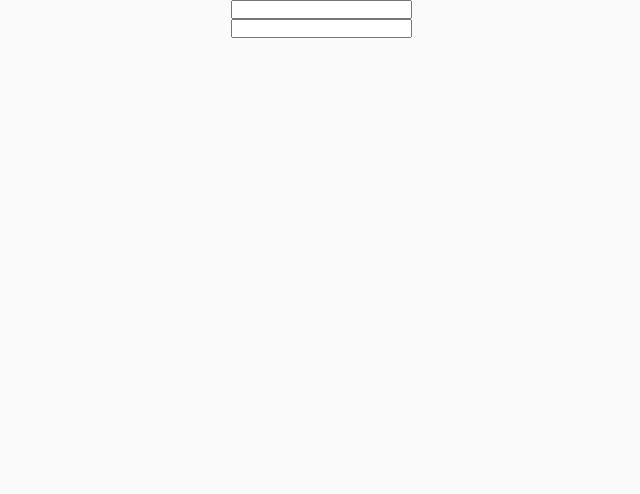
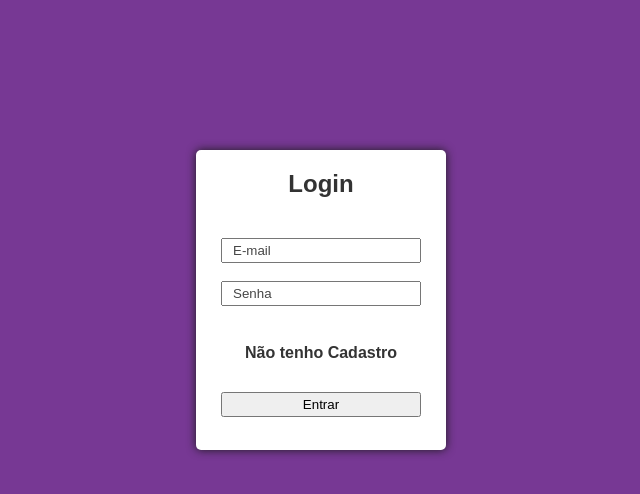
Before and after one commit to brunnogpcosta/myFavoriteAlbum, a React (Create React App) app: page / in a window 1280 px wide. Shown: the top 494 px of the page, without its empty margins (319-959 px from the left). Built offline with nearby package versions, Linux system fonts and the light colour scheme.

Commit message:
Login screen created

```diff
--- a/src/pages/Login/login.css
+++ b/src/pages/Login/login.css
@@ -0,0 +1,56 @@
+.container {
+    display: flex;
+    align-items: center;
+    justify-content: center;
+}
+
+form {
+    margin-top: 150px;
+    display: flex;
+    flex-direction: column;
+    align-items: center;
+    width: 250px;
+    height: 300px;
+    background-color: white;
+    border-radius: 5px;
+    box-shadow: 0px 0px 10px rgb(27, 27, 27);
+}
+
+form h2 {
+    margin-top: 20px;
+    margin-bottom: 40px;
+}
+
+form input {
+    width: 200px;
+    height: 25px;
+}
+
+form p {
+    font-weight: bolder;
+    margin-top: 20px;
+    margin-bottom: 30px;
+}
+
+form p:hover {
+    cursor: pointer;
+}
+
+form input[type='submit']:hover {
+    background-color: rgb(191, 211, 16);
+    border: 1px solid black;
+    font-weight: bolder;
+    cursor: pointer;
+}
+
+input:focus {
+    background-color: rgb(191, 211, 16);
+    border: 1px solid rgb(62, 68, 5);;
+}
+
+
+
+input::-webkit-input-placeholder{
+    padding-left: 10px;
+    color: rgb(70, 70, 70);
+}
--- a/src/pages/Login/login.js
+++ b/src/pages/Login/login.js
@@ -8,14 +8,17 @@ class Login extends Component {
 
     render() {
         return (
-            <div>
+            <div className='container'>
 
                 <form>
-
-                    <input type="text" id="username" name="username" />
+                    <h2>Login</h2>
+                    <input type="text" id="username" name="username" placeholder='E-mail' />
                     <br />
 
-                    <input type="password" id="pwd" name="pwd" />
+                    <input type="password" id="pwd" name="pwd" placeholder='Senha' />
+                    <br />
+                    <p>Não tenho Cadastro</p>
+                    <input type="submit" value='Entrar' />
                 </form>
 
 
--- a/src/style.css
+++ b/src/style.css
@@ -7,7 +7,7 @@
 
  body{
      font-family: Arial, Helvetica, sans-serif;
-     background: #fafafa;
+     background: #773894;
      color: #333;
 
  }
```
